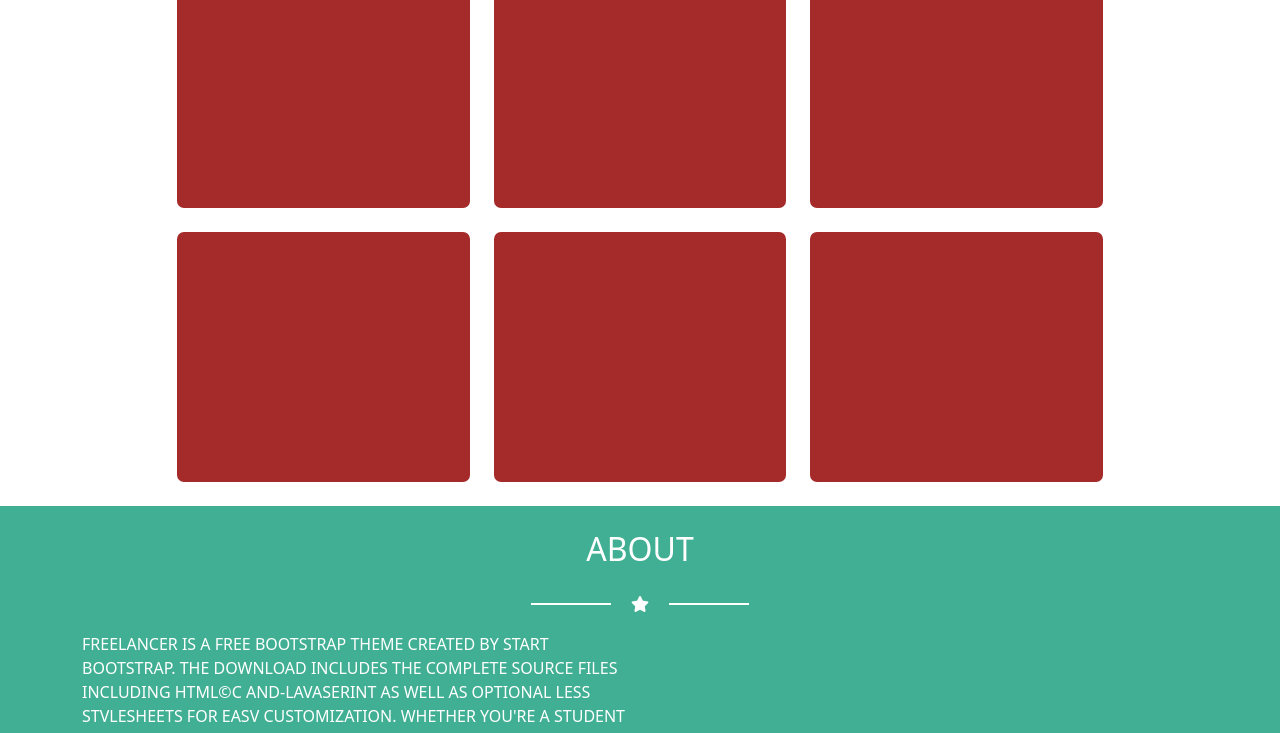
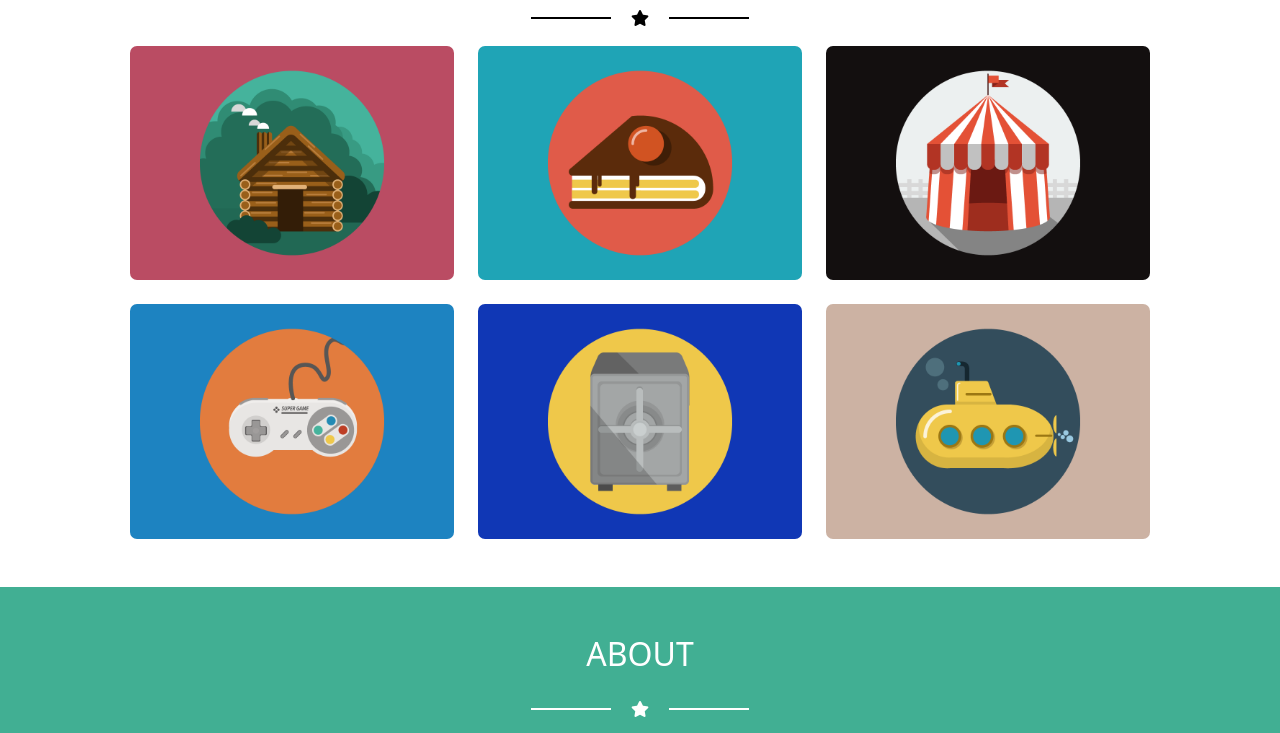
Before and after one commit to dvthnight/html-css-bootstrap-freelancer, a plain HTML site: page index.html in a window 1280 px wide. Shown: the part 602-1335 px from the top of the page. Drawn offline with nearby package versions, Linux system fonts and the light colour scheme.

Commit message:
sistemato card con img e sistemato padding

```diff
--- a/index.html
+++ b/index.html
@@ -37,7 +37,7 @@
 
     <main>
         <section class="ms_background-main">
-            <div class="container py-3 text-uppercase ">
+            <div class="container py-5 text-uppercase ">
                 <div class="row flex-column align-items-center">
                     <div class="col-2">
                         <img src="img/avatar.svg" alt="">
@@ -60,7 +60,7 @@
         </section>
 
         <section class="ms_color-black">
-            <div class="container text-uppercase py-4 ">
+            <div class="container text-uppercase py-5 ">
                 <div class="row flex-column align-items-center">
                     <div class="col-auto">
                         <h2>Portfolio</h2>
@@ -68,36 +68,42 @@
                     <div class="col-auto ms_stellina stellina_nera">
                         <i class="fas fa-star"></i>
                     </div>
-                    <div class="col-10">
+                    <div class="col-11">
                         <div class="row justify-content-between g-4">
-                            <div class="col-12 col-sm-6 col-lg-4">
+                            <div class="col-12 col-sm-6 col-lg-4 cont_card">
                                 <div class="ms_card_img">
-                                    <img src="" alt="">
+                                    <img src="img/cabin.png" alt="">
+                                    <i class="fas fa-plus"></i>
                                 </div>
                             </div>
-                            <div class="col-12 col-sm-6 col-lg-4">
+                            <div class="col-12 col-sm-6 col-lg-4 cont_card">
                                 <div class="ms_card_img">
-                                    <img src="" alt="">
+                                    <img src="img/cake.png" alt="">
+                                    <i class="fas fa-plus"></i>
                                 </div>
                             </div>
-                            <div class="col-12 col-sm-6 col-lg-4">
+                            <div class="col-12 col-sm-6 col-lg-4 cont_card">
                                 <div class="ms_card_img">
-                                    <img src="" alt="">
+                                    <img src="img/circus.png" alt="">
+                                    <i class="fas fa-plus"></i>
                                 </div>
                             </div>
-                            <div class="col-12 col-sm-6 col-lg-4">
+                            <div class="col-12 col-sm-6 col-lg-4 cont_card">
                                 <div class="ms_card_img">
-                                    <img src="" alt="">
+                                    <img src="img/game.png" alt="">
+                                    <i class="fas fa-plus"></i>
                                 </div>
                             </div>
-                            <div class="col-12 col-sm-6 col-lg-4">
+                            <div class="col-12 col-sm-6 col-lg-4 cont_card">
                                 <div class="ms_card_img">
-                                    <img src="" alt="">
+                                    <img src="img/safe.png" alt="">
+                                    <i class="fas fa-plus"></i>
                                 </div>
                             </div>
-                            <div class="col-12 col-sm-6 col-lg-4">
+                            <div class="col-12 col-sm-6 col-lg-4 cont_card">
                                 <div class="ms_card_img">
-                                    <img src="" alt="">
+                                    <img src="img/submarine.png" alt="">
+                                    <i class="fas fa-plus"></i>
                                 </div>
                             </div>
                         </div>
@@ -107,7 +113,7 @@
         </section>
 
         <section class="ms_background-main">
-            <div class="container text-uppercase py-4 ">
+            <div class="container text-uppercase py-5 ">
                 <div class="row flex-column align-items-center">
                     <div class="col-auto">
                         <h2>About</h2>
@@ -141,7 +147,7 @@
         </section>
 
         <section class="ms_color-black">
-            <div class="container  py-4 ">
+            <div class="container  py-5 ">
                 <div class="row flex-column align-items-center">
                     <div class="col-auto text-uppercase">
                         <h2>Contact Me</h2>
--- a/style.css
+++ b/style.css
@@ -5,6 +5,10 @@ li{
 a{
     text-decoration: none;
     color: currentColor;
+}
+
+img{
+    width: 100%;
 }
 
 body{
@@ -74,7 +78,41 @@ body{
 }
 
 .ms_card_img{
-    height: 250px;
-    background-color: brown;
+    /* height: 250px; */
+    /* background-color: brown; */
     border-radius: 7px;
+    overflow: hidden;
+    position: relative;
 }
+
+
+.ms_card_img::after{
+    content: "";
+    display: block;
+    background-color: rgb(65, 175, 147);
+    opacity: 0;
+    position: absolute;
+    top: 0;
+    right: 0;
+    bottom: 0;
+    left: 0;
+}
+
+.cont_card:hover .ms_card_img::after{
+    opacity: 0.7;
+}
+
+.ms_card_img i{
+    display: none;
+    position:absolute;
+    top: 50%;
+    left: 50%;
+    transform: translate(-50%,-50%);
+    z-index: 99999;
+    font-size: 80px;
+    color: white;
+}
+
+.cont_card:hover i{
+    display: block;
+}
```
